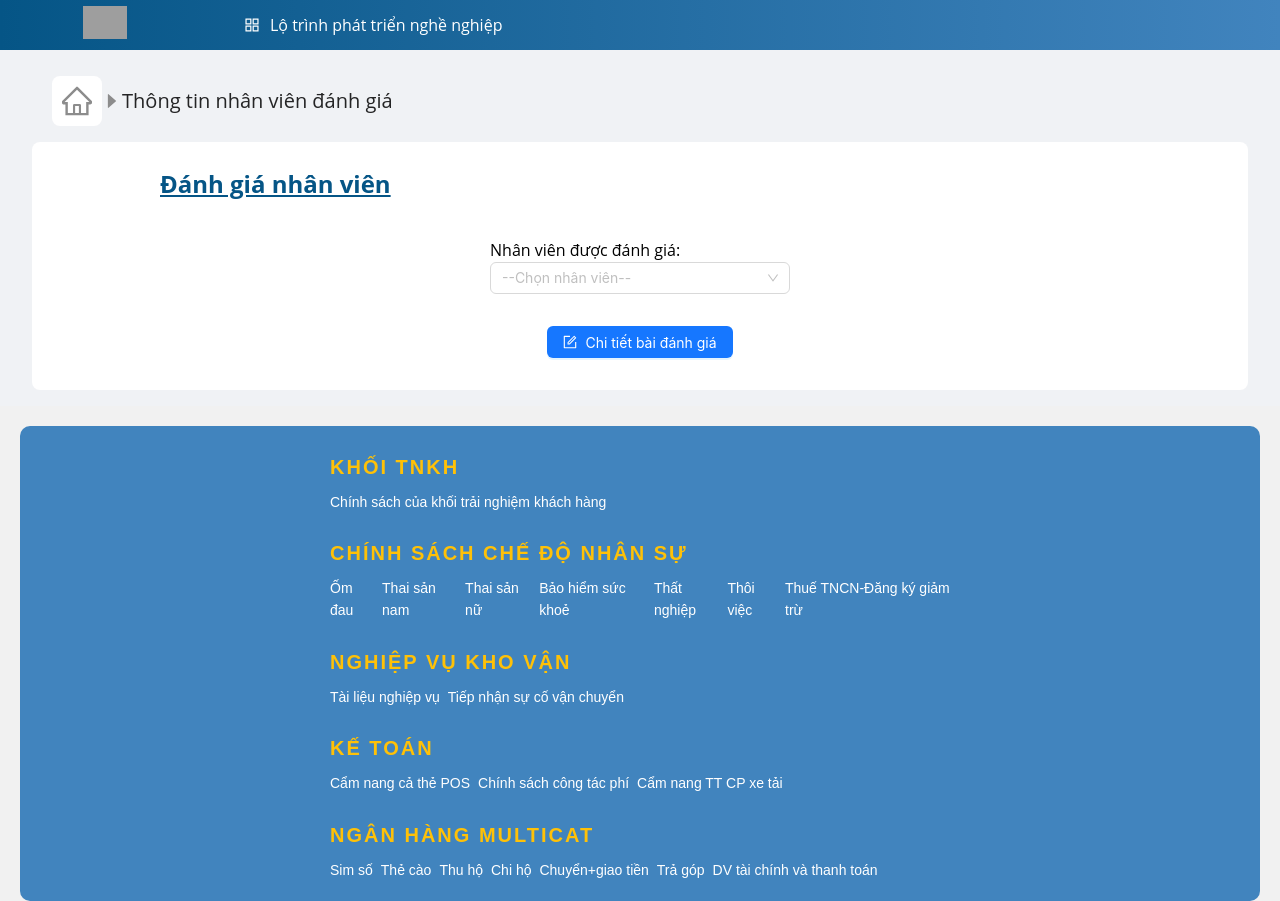
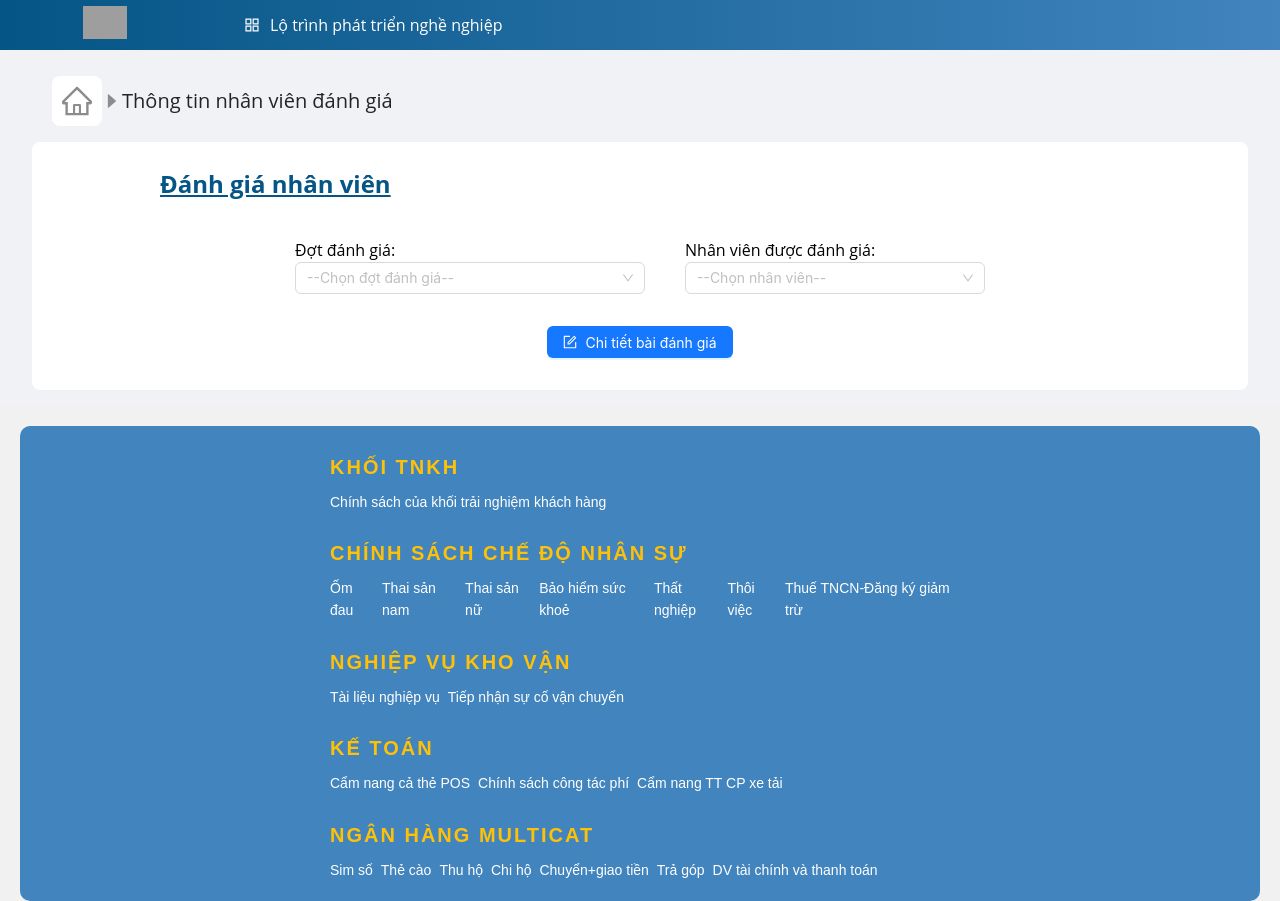
Before and after one commit to Nguyen-Xuan-Tien-2001/Career-path-builder, a React (Vite) app: page /danh-gia-nhan-vien in a window 1280 px wide. Built offline with nearby package versions, Linux system fonts and the light colour scheme; grey boxes are pictures that could not be loaded.

Commit message:
add select box review

```diff
--- a/src/components/StaffReview/staffReview.css
+++ b/src/components/StaffReview/staffReview.css
@@ -27,7 +27,14 @@
     margin-top: 1.5rem;
 }
 
-.staff-info_select-text{
+.staff-info_select-div {
+    display: flex;
+    flex-direction: row;
+    align-items: center;
+    column-gap: 2.5rem;
+}
+
+.staff-info_select-text {
     margin-top: 0.75rem;
 }
 
@@ -52,22 +59,22 @@
     margin: 0.5rem 0rem;
 }
 
-.staff-review_form{
+.staff-review_form {
     display: flex;
     flex-direction: column;
     align-items: center;
     margin-top: 1rem;
 }
 
-.staff-review_form-item{
+.staff-review_form-item {
     margin: 0.5rem 0rem;
 }
 
-.staff-review_form-item-title{
+.staff-review_form-item-title {
     margin: 1rem 0rem;
 }
 
-.staff-review_form-item-title-name{
+.staff-review_form-item-title-name {
     color: #055586;
     font-style: italic;
     font-weight: 600;
@@ -75,11 +82,11 @@
     font-size: large;
 }
 
-.staff-review_form-item-title-info:hover{
+.staff-review_form-item-title-info:hover {
     cursor: pointer;
 }
 
-.staff-review_form-item-modal-title{
+.staff-review_form-item-modal-title {
     text-transform: uppercase;
     margin-top: 1rem;
     margin-bottom: 0.3rem;
@@ -89,24 +96,23 @@
     font-size: large;
 }
 
-.staff-review_form-item-modal-subtitle{
+.staff-review_form-item-modal-subtitle {
     text-align: center;
     margin-bottom: 1rem;
 }
 
-.staff-review_form-item-modal-name{
+.staff-review_form-item-modal-name {
     font-weight: 600;
     font-style: italic;
     margin: 0rem 0.5rem;
 }
 
-.staff-review_form-item-modal-note{
+.staff-review_form-item-modal-note {
     font-size: x-small;
     font-style: italic;
 }
 
-
-.staff-review_form-item-input{
+.staff-review_form-item-input {
     display: grid;
     grid-template-columns: 20% 80%;
     margin: 1.5rem 0rem;
@@ -114,7 +120,7 @@
     margin-left: 3rem;
 }
 
-.staff-review_btn{
+.staff-review_btn {
     margin: 0.5rem 0rem;
     text-align: center;
 }
--- a/src/components/StaffReview/staffReview.tsx
+++ b/src/components/StaffReview/staffReview.tsx
@@ -1,15 +1,22 @@
-import React, { useState } from 'react';
-import { Button, Select, Input, Tooltip, Modal } from 'antd';
-import { FormOutlined, InfoCircleFilled, CloseOutlined, CheckOutlined, HomeOutlined, CaretRightOutlined } from '@ant-design/icons';
+import React, { useState } from "react";
+import { Button, Select, Input, Tooltip, Modal } from "antd";
+import {
+    FormOutlined,
+    InfoCircleFilled,
+    CloseOutlined,
+    CheckOutlined,
+    HomeOutlined,
+    CaretRightOutlined,
+} from "@ant-design/icons";
 
 import "./staffReview.css";
-import TableInfo from './tableInfo';
+import TableInfo from "./tableInfo";
 
 const StaffReview: React.FC = () => {
-
-    const [isShowForm, setIsShowForm] = useState(false)
+    const [isShowForm, setIsShowForm] = useState(false);
     const [isModalOpen, setIsModalOpen] = useState(false);
-    const [selectedUser, setSelectedUser] = useState('')
+    const [selectedUser, setSelectedUser] = useState("");
+    const [selectedReview, setSelectedReview] = useState("");
 
     const { TextArea } = Input;
 
@@ -22,39 +29,77 @@ const StaffReview: React.FC = () => {
     };
 
     const onChange = (value: string) => {
-        console.log(`selected ${value}`);
-        setIsShowForm(false)
-        setSelectedUser(value)
+        setIsShowForm(false);
+        setSelectedUser(value);
     };
 
     const onSearch = (value: string) => {
-        console.log('search:', value);
+        console.log("search:", value);
     };
 
-    const filterOption = (input: string, option?: { label: string; value: string }) =>
-        (option?.label ?? '').toLowerCase().includes(input.toLowerCase());
+    const onChangeReview = (value: string) => {
+        setIsShowForm(false);
+        setSelectedReview(value);
+    };
+
+    const onSearchReview = (value: string) => {
+        console.log("search:", value);
+    };
+
+    const filterOption = (
+        input: string,
+        option?: { label: string; value: string }
+    ) => (option?.label ?? "").toLowerCase().includes(input.toLowerCase());
 
     const handleShowForm = (event: React.MouseEvent<HTMLElement>) => {
-        event.preventDefault()
+        event.preventDefault();
         if (selectedUser) {
-            setIsShowForm(true)
+            setIsShowForm(true);
         }
-    }
+    };
 
-    return (<>
+    return (
+        <>
             <div className="staff-review_root">
-        <div className='review_header'>
-                <HomeOutlined className='icon_home' />
-                <CaretRightOutlined className='icon_navigateNext' />
+                <div className="review_header">
+                    <HomeOutlined className="icon_home" />
+                    <CaretRightOutlined className="icon_navigateNext" />
                     <span>Thông tin nhân viên đánh giá</span>
                 </div>
                 <div className="staff-info_container">
-                <div className="staff-info_text">
-                    Đánh giá nhân viên
+                    <div className="staff-info_text">Đánh giá nhân viên</div>
+                    <div className="staff-info_select-container">
+                        <div className="staff-info_select-div">
+                            <div>
+                                <div className="staff-info_select-text">
+                                    Đợt đánh giá:
                                 </div>
-                <div className='staff-info_select-container'>
+                                <Select
+                                    style={{ width: 350 }}
+                                    showSearch
+                                    placeholder="--Chọn đợt đánh giá--"
+                                    optionFilterProp="children"
+                                    onChange={onChangeReview}
+                                    onSearch={onSearchReview}
+                                    filterOption={filterOption}
+                                    options={[
+                                        {
+                                            value: "Đánh giá khối CNTT quý 1/2024",
+                                            label: "Đánh giá khối CNTT quý 1/2024",
+                                        },
+                                        {
+                                            value: "Đánh giá khối Hành Chính - Nhân sự quý 1/2024",
+                                            label: "Đánh giá khối Hành Chính - Nhân sự quý 1/2024",
+                                        },
+                                        {
+                                            value: "Đánh giá khối Kinh doanh quý 1/2024",
+                                            label: "Đánh giá khối Kinh doanh quý 1/2024",
+                                        },
+                                    ]}
+                                />
+                            </div>
                             <div>
-                        <div className='staff-info_select-text'>
+                                <div className="staff-info_select-text">
                                     Nhân viên được đánh giá:
                                 </div>
                                 <Select
@@ -67,21 +112,23 @@ const StaffReview: React.FC = () => {
                                     filterOption={filterOption}
                                     options={[
                                         {
-                                    value: '222037 - Nguyễn Chí Lợi',
-                                    label: '222037 - Nguyễn Chí Lợi',
+                                            value: "222037 - Nguyễn Chí Lợi",
+                                            label: "222037 - Nguyễn Chí Lợi",
                                         },
                                         {
-                                    value: '227358 - Nguyễn Xuân Tiến',
-                                    label: '227358 - Nguyễn Xuân Tiến',
+                                            value: "227358 - Nguyễn Xuân Tiến",
+                                            label: "227358 - Nguyễn Xuân Tiến",
                                         },
                                         {
-                                    value: '227451 - Đạt Villa',
-                                    label: '227451 - Đạt Villa',
+                                            value: "227451 - Đạt Villa",
+                                            label: "227451 - Đạt Villa",
                                         },
                                     ]}
                                 />
                             </div>
-                    <div className='staff-info_review-btn'>
+                        </div>
+
+                        <div className="staff-info_review-btn">
                             <Button
                                 type="primary"
                                 icon={<FormOutlined />}
@@ -92,28 +139,25 @@ const StaffReview: React.FC = () => {
                         </div>
                     </div>
                 </div>
-            {
-                isShowForm &&
+                {isShowForm && (
                     <div className="staff-review_container">
-                    <div className='staff-review_header'>
+                        <div className="staff-review_header">
                             Chi tiết bài đánh giá
                         </div>
-                    <div className='staff-review_form'>
-                        <div className='staff-review_form-item'>
-                            <div className='staff-review_form-item-title'>
-                                <span>
-                                    Tiêu chí:
-                                </span>
-                                <span className='staff-review_form-item-title-name'>
+                        <div className="staff-review_form">
+                            <div className="staff-review_form-item">
+                                <div className="staff-review_form-item-title">
+                                    <span>Tiêu chí:</span>
+                                    <span className="staff-review_form-item-title-name">
                                         Tên tiêu chí
                                     </span>
                                     <Tooltip
                                         placement="top"
-                                    title={'Xem mô tả tiêu chí'}
-                                    color='blue'
+                                        title={"Xem mô tả tiêu chí"}
+                                        color="blue"
                                     >
                                         <InfoCircleFilled
-                                        className='staff-review_form-item-title-info'
+                                            className="staff-review_form-item-title-info"
                                             onClick={showModal}
                                         />
                                     </Tooltip>
@@ -126,7 +170,7 @@ const StaffReview: React.FC = () => {
                                     footer={
                                         <Button
                                             key="close"
-                                        type='primary'
+                                            type="primary"
                                             danger
                                             icon={<CloseOutlined />}
                                             onClick={handleCancel}
@@ -136,70 +180,55 @@ const StaffReview: React.FC = () => {
                                     }
                                 >
                                     <div>
-                                    <div className='staff-review_form-item-modal-title'>
+                                        <div className="staff-review_form-item-modal-title">
                                             Mô tả
                                         </div>
-                                    <div className='staff-review_form-item-modal-subtitle'>
-                                        <span>
-                                            Tiêu chí:
-                                        </span>
-                                        <span className='staff-review_form-item-modal-name'>
+                                        <div className="staff-review_form-item-modal-subtitle">
+                                            <span>Tiêu chí:</span>
+                                            <span className="staff-review_form-item-modal-name">
                                                 Tên tiêu chí
                                             </span>
                                         </div>
                                         <div>
-                                        <div className='staff-review_form-item-modal-note'>
+                                            <div className="staff-review_form-item-modal-note">
                                                 *Bảng mô tả tiêu chí
                                             </div>
                                             <TableInfo />
                                         </div>
                                     </div>
                                 </Modal>
-                            <div className='staff-review_form-item-input'>
-                                <span>
-                                    Điểm đánh giá:
-                                </span>
-                                <Input
-                                    placeholder="Nhập điểm đánh giá"
-                                />
+                                <div className="staff-review_form-item-input">
+                                    <span>Điểm đánh giá:</span>
+                                    <Input placeholder="Nhập điểm đánh giá" />
                                 </div>
-                            <div className='staff-review_form-item-input'>
-                                <span>
-                                    Nhận xét:
-                                </span>
+                                <div className="staff-review_form-item-input">
+                                    <span>Nhận xét:</span>
                                     <TextArea
                                         rows={5}
                                         placeholder="Nhập nhận xét"
                                     />
                                 </div>
                             </div>
-                        <div className='staff-review_form-item'>
-                            <div className='staff-review_form-item-title'>
-                                <span>
-                                    Tiêu chí:
-                                </span>
-                                <span className='staff-review_form-item-title-name'>
+                            <div className="staff-review_form-item">
+                                <div className="staff-review_form-item-title">
+                                    <span>Tiêu chí:</span>
+                                    <span className="staff-review_form-item-title-name">
                                         Tên tiêu chí
                                     </span>
                                     <Tooltip
                                         placement="top"
-                                    title={'Xem mô tả tiêu chí'}
-                                    color='blue'
+                                        title={"Xem mô tả tiêu chí"}
+                                        color="blue"
                                     >
-                                    <InfoCircleFilled className='staff-review_form-item-title-info' />
-                                </Tooltip>                            </div>
-                            <div className='staff-review_form-item-input'>
-                                <span>
-                                    Điểm đánh giá:
-                                </span>
-                                <Input
-                                    placeholder="Nhập điểm đánh giá"
-                                />
+                                        <InfoCircleFilled className="staff-review_form-item-title-info" />
+                                    </Tooltip>{" "}
                                 </div>
-                            <div className='staff-review_form-item-input'>
-                                <span>
-                                    Nhận xét:
-                                </span>
+                                <div className="staff-review_form-item-input">
+                                    <span>Điểm đánh giá:</span>
+                                    <Input placeholder="Nhập điểm đánh giá" />
+                                </div>
+                                <div className="staff-review_form-item-input">
+                                    <span>Nhận xét:</span>
                                     <TextArea
                                         rows={5}
                                         placeholder="Nhập nhận xét"
@@ -207,7 +236,7 @@ const StaffReview: React.FC = () => {
                                 </div>
                             </div>
                         </div>
-                    <div className='staff-review_btn'>
+                        <div className="staff-review_btn">
                             <Button
                                 type="primary"
                                 danger
@@ -224,11 +253,10 @@ const StaffReview: React.FC = () => {
                             </Button>
                         </div>
                     </div>
-
-            }
-
+                )}
             </div>
-    </>);
-}
+        </>
+    );
+};
 
 export default StaffReview;
```
Lines whose indentation alone changed are shown as unchanged.
